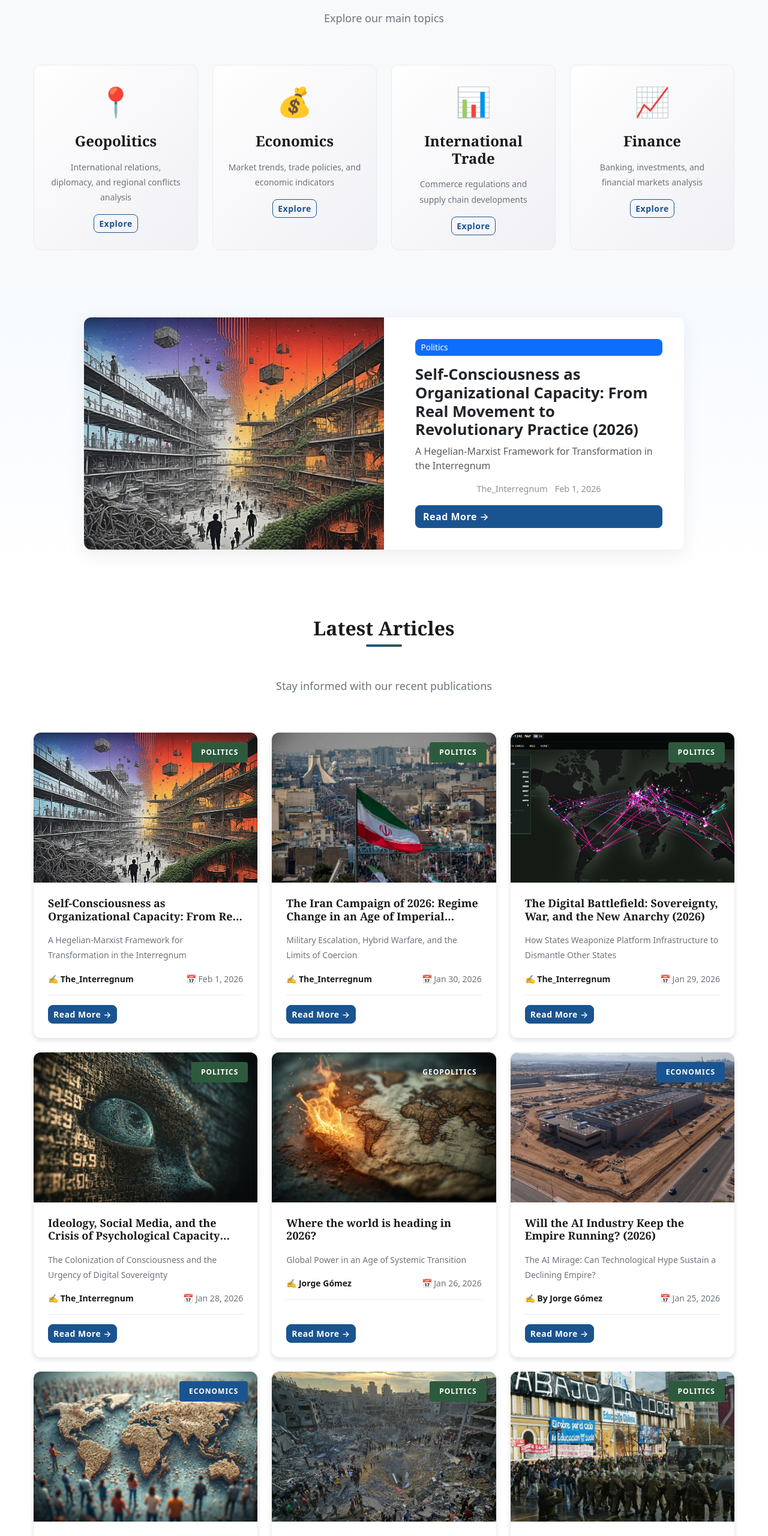
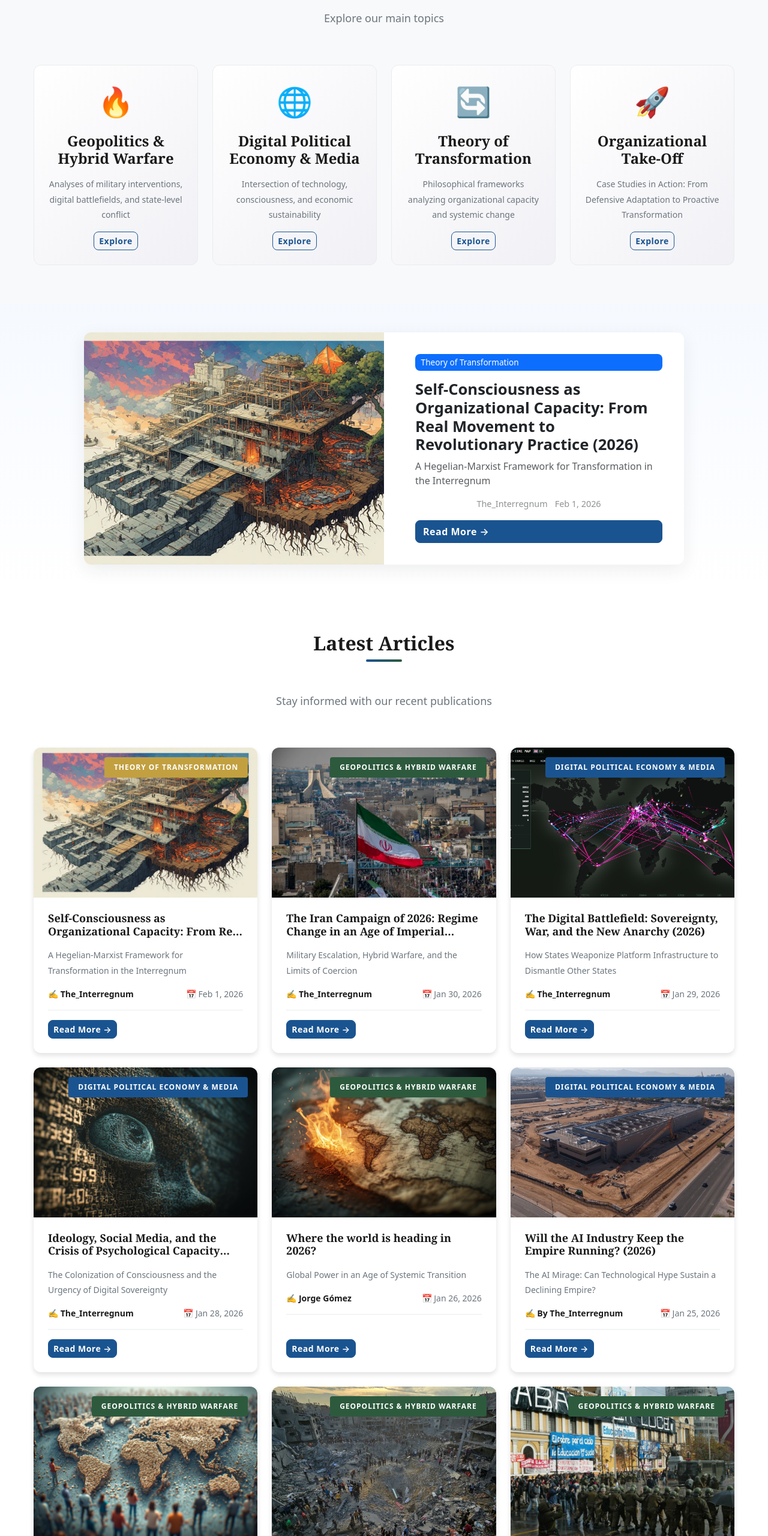
Before and after one commit to jorgegomezs-source/The-Interegnum, a website: page index.html in a window 1280 px wide. Shown: the part 880-3440 px from the top of the page at 60% size. Drawn offline with nearby package versions, Linux system fonts and the light colour scheme.

Commit message:
prepared for articles category creation

```diff
--- a/assets/scss/components/_article-card.scss
+++ b/assets/scss/components/_article-card.scss
@@ -59,8 +59,8 @@
       background-color: $category-trade;
     }
 
-    &--politics {
-      background-color: $category-politics;
+    &--geopolitics-hybrid-warfare {
+      background-color: $category-geopolitics-hybrid-warfare;
     }
 
     &--economics {
--- a/index.html
+++ b/index.html
@@ -133,11 +133,10 @@
           <div class="categories__grid">
             <!-- Category Card 1 -->
             <article class="category-card category-card--politics">
-              <div class="category-card__icon">📍</div>
-              <h3 class="category-card__title">Geopolitics</h3>
+              <div class="category-card__icon">🔥</div>
+              <h3 class="category-card__title">Geopolitics & Hybrid Warfare</h3>
               <p class="category-card__description">
-                International relations, diplomacy, and regional conflicts
-                analysis
+                Analyses of military interventions, digital battlefields, and state-level conflict
               </p>
               <a
                 href="#articles"
@@ -149,10 +148,10 @@
 
             <!-- Category Card 2 -->
             <article class="category-card category-card--economics">
-              <div class="category-card__icon">💰</div>
-              <h3 class="category-card__title">Economics</h3>
+              <div class="category-card__icon">🌐</div>
+              <h3 class="category-card__title">Digital Political Economy & Media</h3>
               <p class="category-card__description">
-                Market trends, trade policies, and economic indicators
+                Intersection of technology, consciousness, and economic sustainability
               </p>
               <a
                 href="#articles"
@@ -164,10 +163,10 @@
 
             <!-- Category Card 3 -->
             <article class="category-card category-card--trade">
-              <div class="category-card__icon">📊</div>
-              <h3 class="category-card__title">International Trade</h3>
+              <div class="category-card__icon">🔄</div>
+              <h3 class="category-card__title">Theory of Transformation</h3>
               <p class="category-card__description">
-                Commerce regulations and supply chain developments
+                Philosophical frameworks analyzing organizational capacity and systemic change
               </p>
               <a
                 href="#articles"
@@ -179,10 +178,10 @@
 
             <!-- Category Card 4 -->
             <article class="category-card category-card--finance">
-              <div class="category-card__icon">📈</div>
-              <h3 class="category-card__title">Finance</h3>
+              <div class="category-card__icon">🚀</div>
+              <h3 class="category-card__title">Organizational Take-Off</h3>
               <p class="category-card__description">
-                Banking, investments, and financial markets analysis
+                Case Studies in Action: From Defensive Adaptation to Proactive Transformation
               </p>
               <a
                 href="#articles"
@@ -215,18 +214,21 @@
           </div>
           <div class="articles__grid">
 
+
+
+
           <!-- Article Card -2 - Newest -->
             <article class="article-card">
               <div class="article-card__image-wrapper">
                 <img
-                  src="./assets/img/Interregnum & future under construction.jpg"
+                  src="./assets/img/Interregnum & future under construction.jpeg"
                   alt=""
                   class="article-card__image"
                 />
                 <span
-                  class="article-card__category article-card__category--politics"
+                  class="article-card__category article-card__category--trade"
                 >
-                  Politics
+                  Theory of Transformation
                 </span>
               </div>
               <div class="article-card__content">
@@ -249,6 +251,8 @@
               </div>
             </article>
 
+
+
             <!-- Article Card -1 - Newest -->
             <article class="article-card">
               <div class="article-card__image-wrapper">
@@ -260,7 +264,7 @@
                 <span
                   class="article-card__category article-card__category--politics"
                 >
-                  Politics
+                  Geopolitics & Hybrid Warfare
                 </span>
               </div>
               <div class="article-card__content">
@@ -294,9 +298,9 @@
                   class="article-card__image"
                 />
                 <span
-                  class="article-card__category article-card__category--politics"
+                  class="article-card__category article-card__category--economics"
                 >
-                  Politics
+                  Digital Political Economy & Media
                 </span>
               </div>
               <div class="article-card__content">
@@ -330,9 +334,9 @@
                   class="article-card__image"
                 />
                 <span
-                  class="article-card__category article-card__category--politics"
+                  class="article-card__category article-card__category--economics"
                 >
-                  Politics
+                  Digital Political Economy & Media
                 </span>
               </div>
               <div class="article-card__content">
@@ -366,9 +370,9 @@
                   class="article-card__image"
                 />
                 <span
-                  class="article-card__category article-card__category--geopolitics"
+                  class="article-card__category article-card__category--politics"
                 >
-                  Geopolitics
+                  Geopolitics & Hybrid Warfare
                 </span>
               </div>
               <div class="article-card__content">
@@ -402,7 +406,7 @@
                 <span
                   class="article-card__category article-card__category--economics"
                 >
-                  Economics
+                  Digital Political Economy & Media
                 </span>
               </div>
               <div class="article-card__content">
@@ -414,7 +418,7 @@
                   Empire?
                 </p>
                 <div class="article-card__meta">
-                  <span class="article-card__author">By Jorge Gómez</span>
+                  <span class="article-card__author">By The_Interregnum</span>
                   <span class="article-card__date">Jan 25, 2026</span>
                 </div>
                 <a
@@ -435,9 +439,9 @@
                   class="article-card__image"
                 />
                 <span
-                  class="article-card__category article-card__category--economics"
+                  class="article-card__category article-card__category--politics"
                 >
-                  Economics
+                  Geopolitics & Hybrid Warfare
                 </span>
               </div>
               <div class="article-card__content">
@@ -449,7 +453,7 @@
                   Managed Migration
                 </p>
                 <div class="article-card__meta">
-                  <span class="article-card__author">By Michel Chen</span>
+                  <span class="article-card__author">By The_Interregnum</span>
                   <span class="article-card__date">Jan 22, 2026</span>
                 </div>
                 <a
@@ -472,7 +476,7 @@
                 <span
                   class="article-card__category article-card__category--politics"
                 >
-                  Politics
+                  Geopolitics & Hybrid Warfare
                 </span>
               </div>
               <div class="article-card__content">
@@ -484,7 +488,7 @@
                   Market for Repression
                 </p>
                 <div class="article-card__meta">
-                  <span class="article-card__author">By Emma Wilson</span>
+                  <span class="article-card__author">By The_Interregnum</span>
                   <span class="article-card__date">Jan 21, 2026</span>
                 </div>
                 <a
@@ -507,7 +511,7 @@
                 <span
                   class="article-card__category article-card__category--politics"
                 >
-                  Politics
+                  Geopolitics & Hybrid Warfare
                 </span>
               </div>
               <div class="article-card__content">
@@ -519,7 +523,7 @@
                   Intellectual Autonomy
                 </p>
                 <div class="article-card__meta">
-                  <span class="article-card__author">By Sarah Johnson</span>
+                  <span class="article-card__author">By The_Interregnum</span>
                   <span class="article-card__date">Jan 20, 2026</span>
                 </div>
                 <a
@@ -540,9 +544,9 @@
                   class="article-card__image"
                 />
                 <span
-                  class="article-card__category article-card__category--economics"
+                  class="article-card__category article-card__category--politics"
                 >
-                  Sustainability
+                  Geopolitics & Hybrid Warfare
                 </span>
               </div>
               <div class="article-card__content">
@@ -554,7 +558,7 @@
                   of Techno-Fix
                 </p>
                 <div class="article-card__meta">
-                  <span class="article-card__author">By Lisa Anderson</span>
+                  <span class="article-card__author">By The_Interregnum</span>
                   <span class="article-card__date">Jan 19, 2026</span>
                 </div>
                 <a
@@ -575,9 +579,9 @@
                   class="article-card__image"
                 />
                 <span
-                  class="article-card__category article-card__category--trade"
+                  class="article-card__category article-card__category--politics"
                 >
-                  Trade
+                  Geopolitics & Hybrid Warfare
                 </span>
               </div>
               <div class="article-card__content">
@@ -589,7 +593,7 @@
                   Coordination and Its Limits
                 </p>
                 <div class="article-card__meta">
-                  <span class="article-card__author">By Emma Wilson</span>
+                  <span class="article-card__author">By The_Interregnum</span>
                   <span class="article-card__date">Jan 18, 2026</span>
                 </div>
                 <a
```
Also changed, not shown: Ideology-Social-Media-and-the-Crisis-of-Psychological-Capacity.html (+2 -2 lines), Self-Consciousness-as-Organizational-Capacity.html (+3 -3 lines), The-Demographic-Transition-as-Political-Crisis-(2026).html (+3 -3 lines), The-Digital-Battlefield-Sovereignty-War-and-the-New-Anarchy.html (+2 -2 lines), The-End-of-the-University-(2026).html (+3 -3 lines), The-Energy-Transition-as-Imperial-Battleground.html (+5 -3 lines), The-Eurasian-Consolidation-(2026).html (+4 -2 lines), The-Gaza-Laboratory-Military-AI-and-Population-Control-(2026).html (+4 -2 lines), The-Iran-Campaign-of 2026-Regime-Change-in-an-Age-of-Imperial-Decline.html (+2 -2 lines), Where-the-world-is-heading-in-2026.html (+3 -3 lines), Will-the-AI-Industry-Keep-the-Empire-Running-(2026).html (+4 -2 lines), assets/img/Interregnum & future under construction.jpeg (added).
